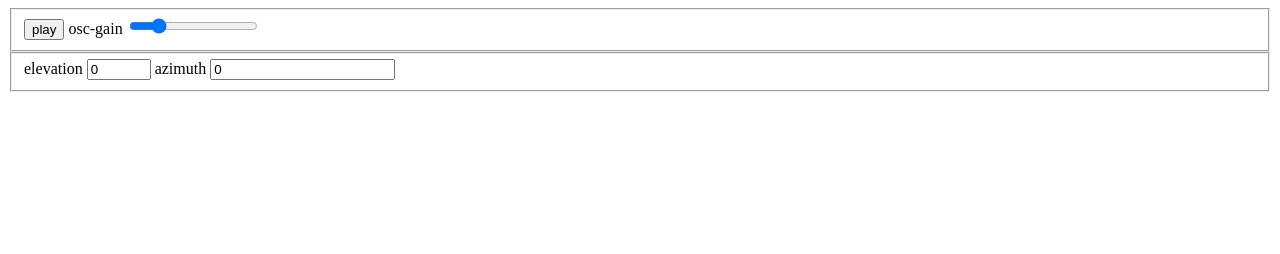
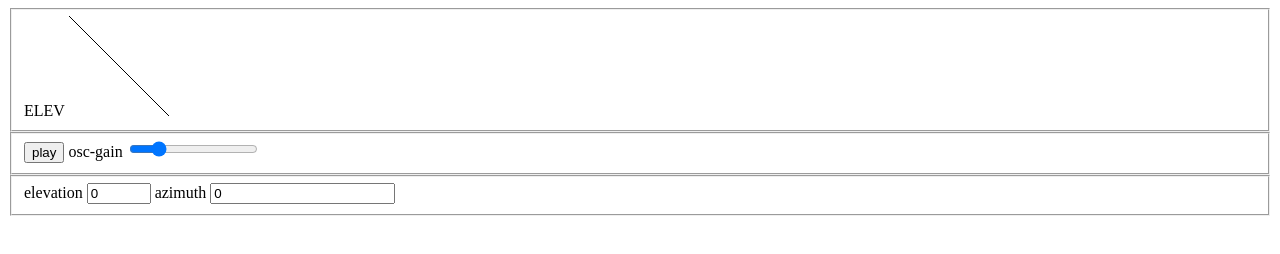
Before and after one commit to aiwaka/3d-audio-playground, a website with bundled scripts: page convolution.html in a window 1280 px wide. Built offline with nearby package versions, Linux system fonts and the light colour scheme.

Commit message:
add canvas element

```diff
--- a/convolution.html
+++ b/convolution.html
@@ -6,6 +6,11 @@
     <title>Web Audio API</title>
   </head>
   <body>
+    <fieldset>
+      <label for="adv-elev">ELEV</label>
+      <canvas id="elev-canvas" width="100" height="100"></canvas>
+    </fieldset>
+
     <fieldset>
       <button id="play">play</button>
       <label for="osc-gain">osc-gain</label>
@@ -20,6 +25,7 @@
   </body>
 
   <script src="./convolution.js" type="module"></script>
+  <script src="./positioning.js" type="module"></script>
   <style>
     div{
       padding-bottom: 40px;
--- /dev/null
+++ b/positioning.js
@@ -0,0 +1,22 @@
+// 畳み込みアプリでHRTFの角度を指定するためのフォームやcanvas要素を操作する
+// 指定したidのcanvasを取得
+const getCanvasRenderingContext2D = (id) => {
+    const canvas = document.querySelector(`#${id}`);
+    if (canvas !== null) {
+        const ctx = canvas.getContext("2d");
+        if (ctx !== null) {
+            return ctx;
+        }
+    }
+    return null;
+};
+window.addEventListener("load", () => {
+    const elevCtx = getCanvasRenderingContext2D("elev-canvas");
+    if (elevCtx !== null) {
+        elevCtx.beginPath();
+        elevCtx.moveTo(0, 0);
+        elevCtx.lineTo(100, 100);
+        elevCtx.stroke();
+    }
+});
+export {};
```
Also changed, not shown: positioning.ts (added, +27 -0 lines).
